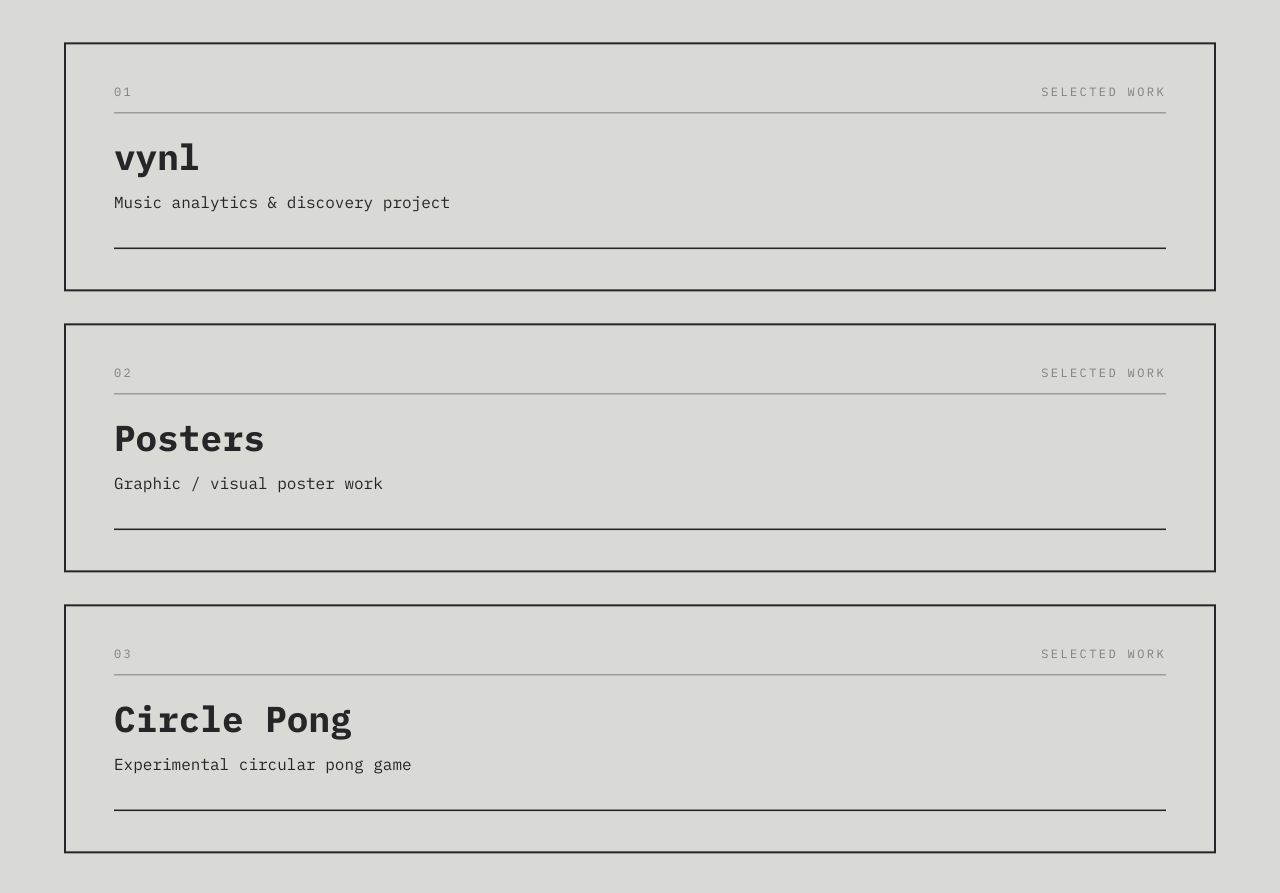
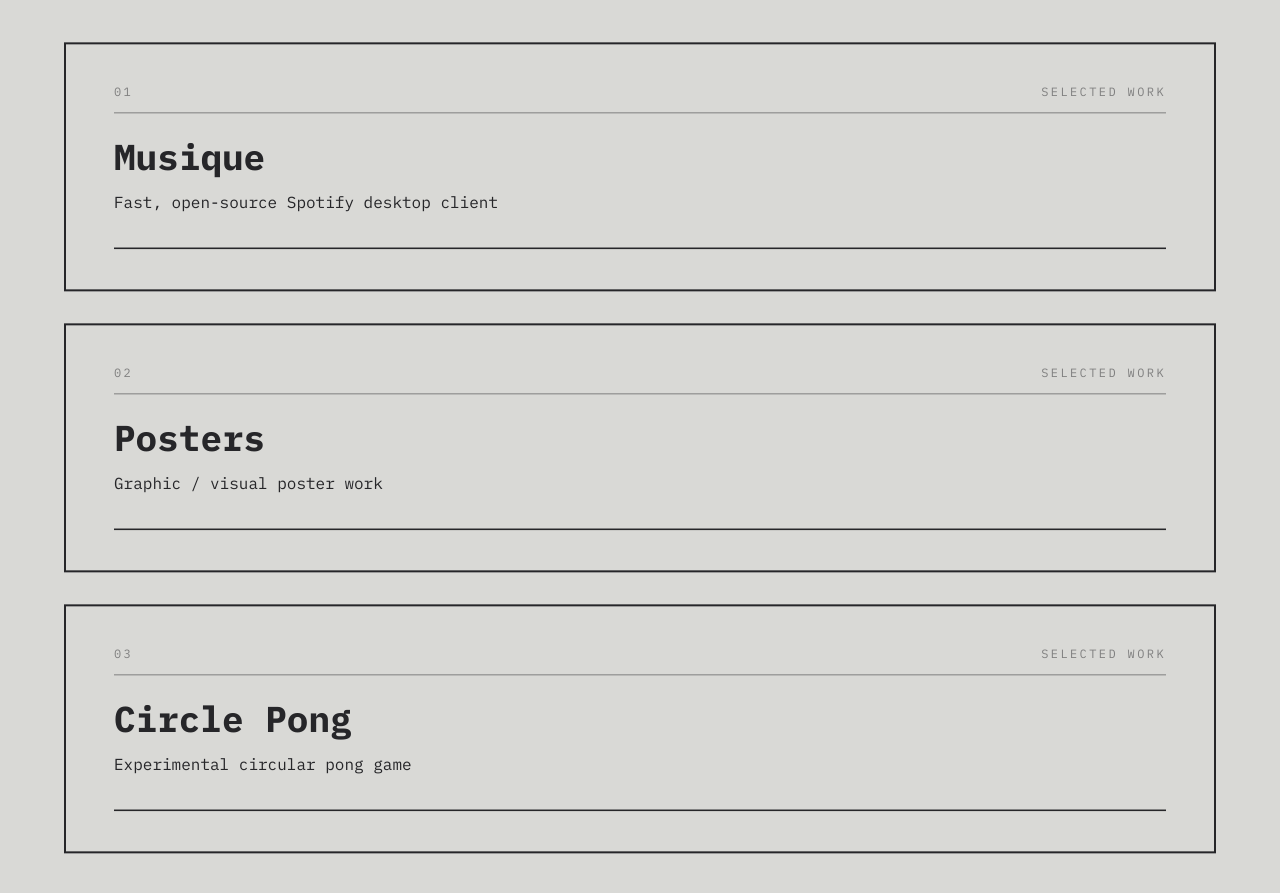
Before and after one commit to CodingBoyBlah/portfolio, a Next.js app: page / in a window 1280 px wide. Shown: the part 1080-1973 px from the top of the page. Built offline with nearby package versions, Linux system fonts and the light colour scheme; no server answers.

Commit message:
chore: Replace vynl with Musique

```diff
--- a/components/lock-in-page.tsx
+++ b/components/lock-in-page.tsx
@@ -44,10 +44,12 @@ export default function LockInPage() {
         </h1>
         <div className="space-y-1 flex flex-col items-start">
           <Link
-            href="/vynl"
+            href="https://musique.boyblah.dev/"
+            target="_blank"
+            rel="noreferrer"
             className="text-lg sm:text-xl md:text-2xl group relative inline-block py-1 min-h-[44px] flex items-center"
           >
-            <span className="relative z-10">-- vynl</span>
+            <span className="relative z-10">-- Musique</span>
             <span
               className="absolute left-0 bottom-0 w-full h-[2px] bg-current scale-x-0 group-hover:scale-x-100 transition-transform duration-300 origin-left z-0"
               aria-hidden="true"
--- a/components/projects-section.tsx
+++ b/components/projects-section.tsx
@@ -7,9 +7,9 @@ import { motion, useReducedMotion, useScroll, useTransform } from "motion/react"
 
 const projects = [
   {
-    title: "vynl",
-    description: "Music analytics & discovery project",
-    url: "/vynl",
+    title: "Musique",
+    description: "Fast, open-source Spotify desktop client",
+    url: "https://musique.boyblah.dev/",
   },
   {
     title: "Posters",
```
